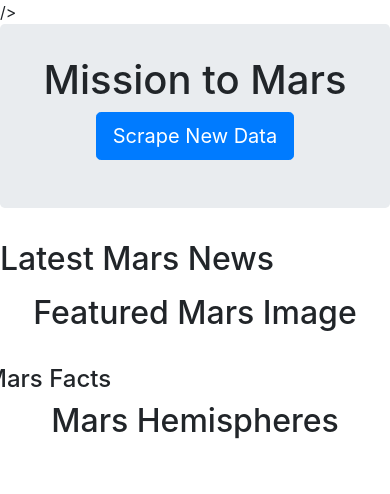
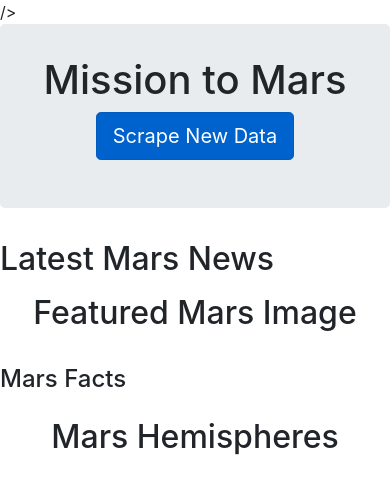
Before and after one commit to OliviaRodri/Mission-to-Mars, a Flask app: page / in a window 390 px wide. Shown: the top 494 px of the page. Run offline with Flask 2, Linux system fonts and the light colour scheme; data that the repository does not hold is empty; some libraries are stand-ins or nearby versions.

Commit message:
challenge complete

```diff
--- a/templates/index.html
+++ b/templates/index.html
@@ -16,11 +16,11 @@
   <div class="jumbotron text-center">
     <h1>Mission to Mars</h1>
     <!-- Add a button to activate scraping script -->
-        <p><a class="btn btn-primary btn-lg" href="/scrape" role="button">Scrape New Data</a></p>
+    <p><a class="btn btn-primary btn-lg active" href="/scrape" role="button">Scrape New Data</a></p>
   </div>
       <!-- Add section for Mars News -->
   <div class="row" id="mars-news">
-        <div class="col-md-12">
+    <div class="col-xs-18 col-md-12">
       <div class="media">
         <div class="media-body">
           <h2>Latest Mars News</h2>
@@ -32,26 +32,31 @@
   </div>
   <!-- Section for Featured Image and Facts table -->
   <div class="row" id="mars-featured-image">
-        <div class="col-md-8">
+    <div class="col-xs-12 col-md-8">
       <div class="text-center">
         <h2>Featured Mars Image</h2>
       </div>
       <img src="{{mars.featured_image}}" style="width:100%"/>
     </div>
     <!-- Mars Facts -->
-        <div class="col-md-4">
-          <div class="row" id="mars-facts">
+    <div class="col-xs-6 col-md-4">
+      <table class="table table-striped">
+      <!-- div class="row" id="mars-facts" -->
+        <div class="text-left">
           <h4>Mars Facts</h4>
+        </div>
         {{ mars.facts | safe }}
+      <!-- /div -->
+      </table>
     </div>
   </div>
-      </div>
+  <!-- Mars Hemisphers -->
   <div class="text-center">
     <h2>Mars Hemispheres</h2>
   </div>
   <div class="row" id="mars-hemispheres-image">
     {% for hemisphere_image_urls in mars.hemisphere_image_urls %}
-        <div class="col-md-6">
+    <div class="col-xs-9 col-md-6">
       <img
         src="{{ hemisphere_image_urls.img_url }}"
         style="width:100%"
@@ -64,6 +69,5 @@
     </div>
     {% endfor %}
   </div>
-    </div>
 </body>
 </html>
```
Lines whose indentation alone changed are shown as unchanged.
